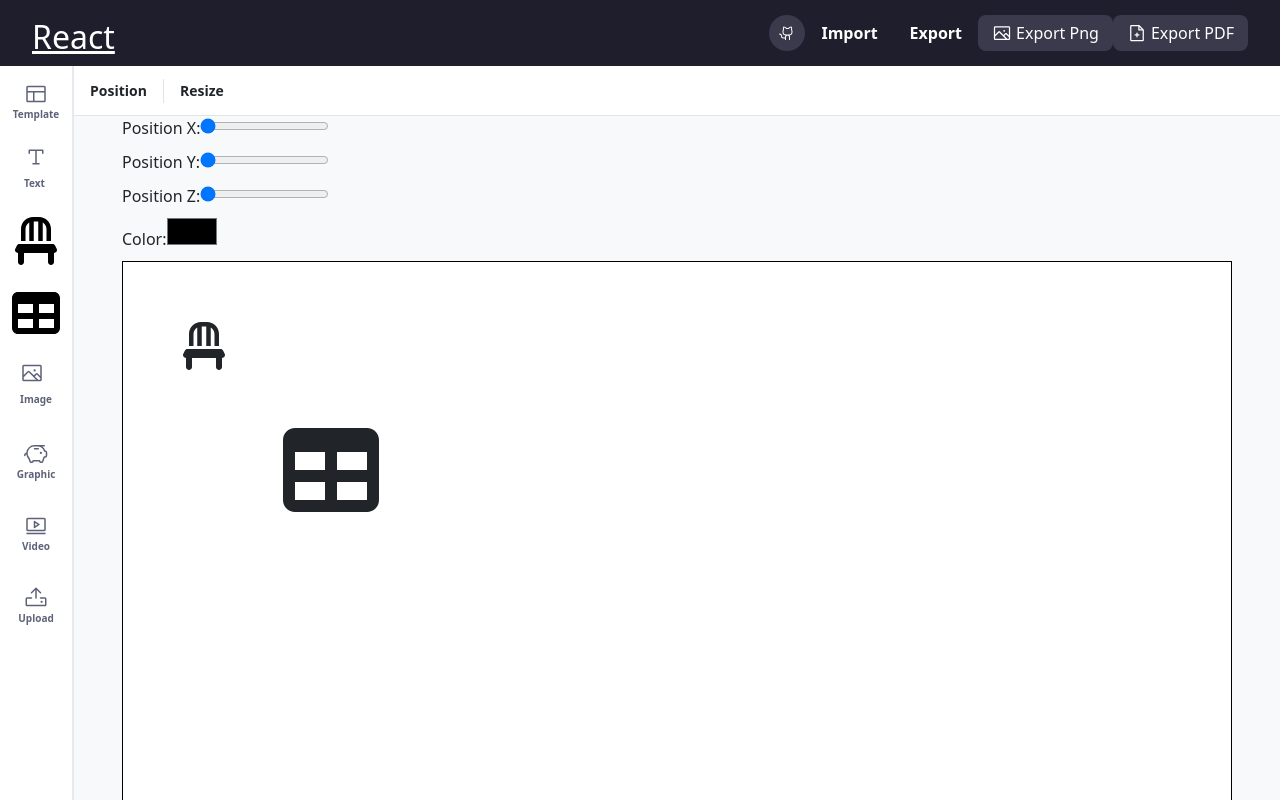
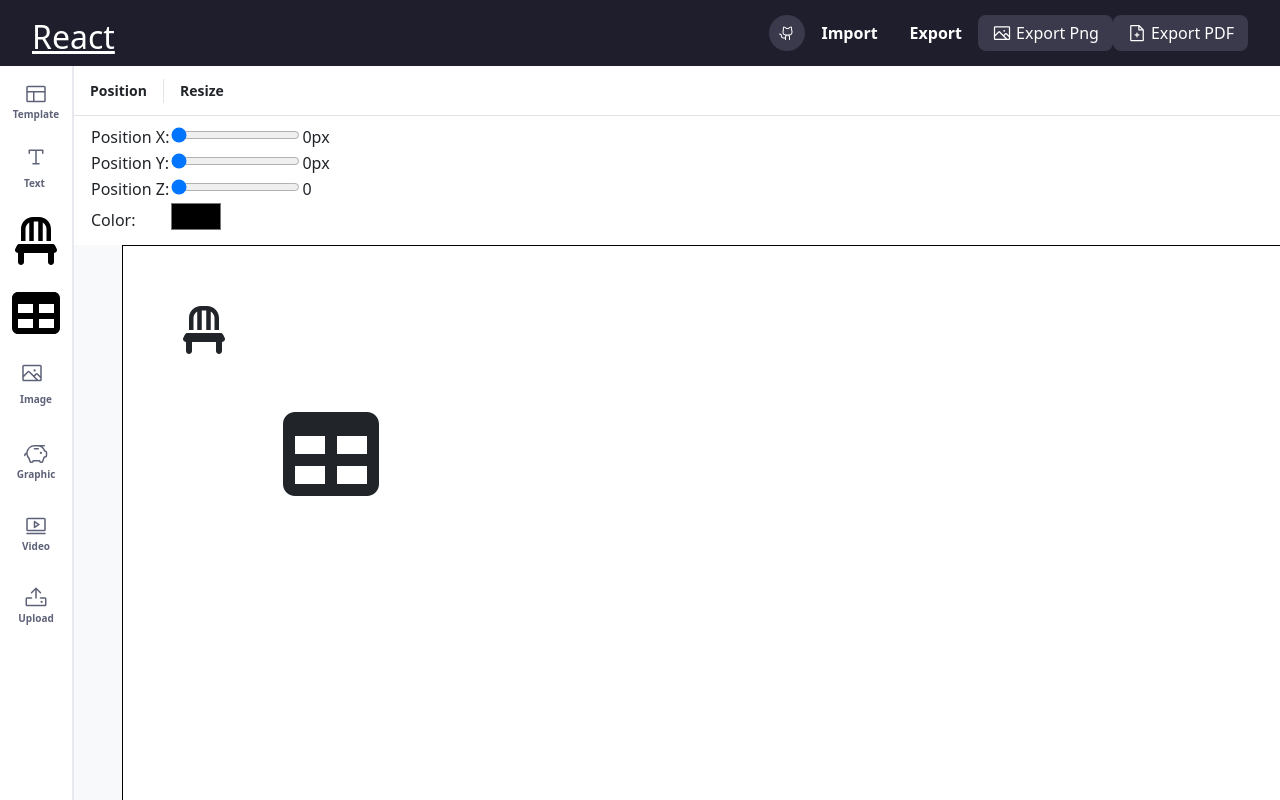
Before and after one commit to hamzaxtone/react-drag-drop-clone-update, a React (Create React App) app: page / in a window 1280 px wide. Built offline with nearby package versions, Linux system fonts and the light colour scheme.

Commit message:
UI handling

```diff
--- a/src/Canvas.js
+++ b/src/Canvas.js
@@ -155,7 +155,7 @@ const Canvas = ({ items, onDrop, onRemoveItem, onUpdateItems ,canvasRef  }) => {
 
   return (
     <section id='Canvas' className='flex-grow-1 Canvas'>
-      <div className='px-5'>
+      <div className='px-0'>
       <TopPanel
         positionX={positionX}
         positionY={positionY}
@@ -171,6 +171,7 @@ const Canvas = ({ items, onDrop, onRemoveItem, onUpdateItems ,canvasRef  }) => {
       <div
       ref={canvasRef}
         id='print'
+        className='mx-5'
         style={{
           position: 'relative',
           width: '100%',
@@ -214,7 +215,12 @@ const Canvas = ({ items, onDrop, onRemoveItem, onUpdateItems ,canvasRef  }) => {
                 <FontAwesomeIcon title={item.name} color={item.color} size='6x' icon={faTable} />
               )
               : item.name === 'Text' ? (
+                <img src='https://images.unsplash.com/photo-1709136494561-d98ea74c9431?crop=entropy&cs=tinysrgb&fit=max&fm=jpg&q=80&w=200' />
+
+              )
+              : item.name === 'Text' ? (
                 <h6>Text</h6>
+
               ) : (
                 <h6>{item.name}</h6>
               )}
--- a/src/TopPanel.js
+++ b/src/TopPanel.js
@@ -18,32 +18,74 @@ const TopPanel = ({ positionX, positionY, positionZ, color, onPositionXChange, o
   };
 
   return (
-    <div>
-      <div style={{ marginBottom: '10px' }}>
-        <label>
-          Position X:
-          <input type="range" min="0" max="800" value={positionX} onChange={handlePositionXChange} />
-        </label>
-      </div>
-      <div style={{ marginBottom: '10px' }}>
-        <label>
-          Position Y:
-          <input type="range" min="0" max="600" value={positionY} onChange={handlePositionYChange} />
-        </label>
-      </div>
-      <div style={{ marginBottom: '10px' }}>
-        <label>
-          Position Z:
-          <input type="range" min="0" max="100" value={positionZ} onChange={handlePositionZChange} />
-        </label>
-      </div>
-      <div style={{ marginBottom: '10px' }}>
-        <label>
-          Color:
-          <input type="color" value={color} onChange={handleColorChange} />
-        </label>
-      </div>
-    </div>
+    <section className='TopPanel bg-white px-3 py-2'>
+      <table>
+  <tbody>
+    <tr>
+      <td>
+        <label htmlFor="positionX">Position X:</label>
+      </td>
+      <td>
+        <input
+          id="positionX"
+          type="range"
+          min="0"
+          max="800"
+          value={positionX}
+          onChange={handlePositionXChange}
+        />
+      </td>
+      <td>{positionX}px</td>
+    </tr>
+    <tr>
+      <td>
+        <label htmlFor="positionY">Position Y:</label>
+      </td>
+      <td>
+        <input
+          id="positionY"
+          type="range"
+          min="0"
+          max="600"
+          value={positionY}
+          onChange={handlePositionYChange}
+        />
+      </td>
+      <td>{positionY}px</td>
+    </tr>
+    <tr>
+      <td>
+        <label htmlFor="positionZ">Position Z:</label>
+      </td>
+      <td>
+        <input
+          id="positionZ"
+          type="range"
+          min="0"
+          max="100"
+          value={positionZ}
+          onChange={handlePositionZChange}
+        />
+      </td>
+      <td>{positionZ}</td>
+    </tr>
+    <tr>
+      <td>
+        <label htmlFor="color">Color:</label>
+      </td>
+      <td colSpan="2">
+        <input
+          id="color"
+          type="color"
+          value={color}
+          onChange={handleColorChange}
+        />
+      </td>
+    </tr>
+  </tbody>
+</table>
+
+    </section>
   );
 };
 
```
